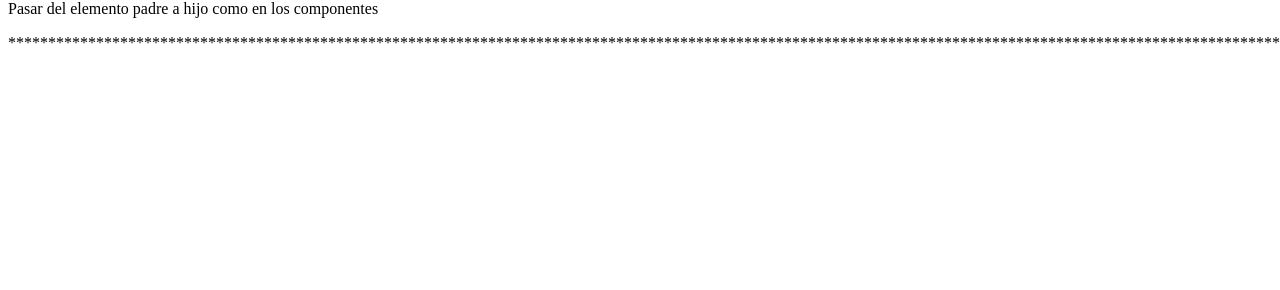
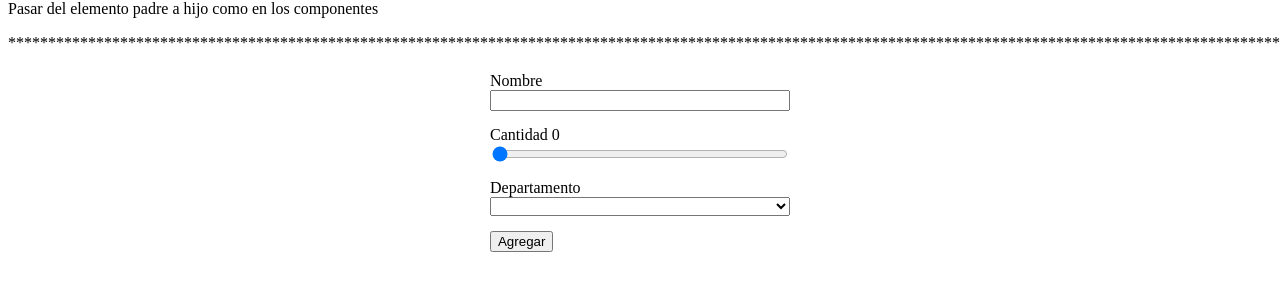
Before and after one commit to GiovanniSolano/Angular---directivas, an Angular app: page / in a window 1280 px wide. Shown: the part 2817-3107 px from the top of the page. Before the commit the page ends 2885 px from the top, so only its background shows below. Built offline with nearby package versions, Linux system fonts and the light colour scheme.

Commit message:
Ejercicio - Lista de la commpra

```diff
--- a/src/app/app.component.css
+++ b/src/app/app.component.css
@@ -36,3 +36,23 @@ h2 {
 .noHover {
     background-color: lightskyblue;
 }
+
+.containerCompras {
+    width: 60%;
+    margin: 20px auto 0 auto;
+    display: flex;
+    flex-direction: column;
+    align-items: center;
+}
+
+.row.listas {
+    display: flex;
+    flex-direction: row;
+    justify-content: center;
+    width: 100%;
+    margin-top: 30px;
+}
+
+.row.listas div {
+    width: 50%;
+}
--- a/src/app/app.component.html
+++ b/src/app/app.component.html
@@ -49,3 +49,18 @@
 <p>Pasar del elemento padre a hijo como en los componentes</p>
 
 <p>*************************************************************************************************************************************************************************</p>
+
+
+<div class="containerCompras">
+    <div class="row">
+        <app-formulario-compras (productoCreado)="onProductoCreado($event)"></app-formulario-compras>
+    </div>
+    <div class="row listas">
+        <div class="izquierda">
+            <app-lista-productos-compras (productoSeleccionado)="onProductoSeleccionadoCompra($event)" textoBoton="COMPRAR" [productosDeCompra]="productosDeCompraSeleccionados"></app-lista-productos-compras>
+        </div>
+        <div class="derecha">
+            <app-lista-productos-compras [productosDeCompra]="productosComprados" textoBoton="QUITAR" (productoSeleccionado)="onProductoNoSeleccionado($event)"></app-lista-productos-compras>
+        </div>
+    </div>
+</div>
--- a/src/app/app.component.ts
+++ b/src/app/app.component.ts
@@ -1,6 +1,7 @@
 import { Component, Input } from '@angular/core';
 import { Tarea } from './models/Tarea.model';
 import { Producto } from './models/Producto.model';
+import { ProductoDeCompra } from './models/ProductoDeCompra.model';
 
 @Component({
   selector: 'app-root',
@@ -16,11 +17,17 @@ export class AppComponent {
 
   productosSeleccionados: Producto[];
 
+  productosDeCompraSeleccionados: ProductoDeCompra[];
+
+  productosComprados: ProductoDeCompra[];
+
 
   constructor() {
 
 
     this.productosSeleccionados = [];
+    this.productosDeCompraSeleccionados = [];
+    this.productosComprados = [];
 
     this.arrComida = [
       new Producto('Enchiladas', 'https://dam.cocinafacil.com.mx/wp-content/uploads/2019/05/enchiladas-verdes.png', 30),
@@ -56,5 +63,19 @@ export class AppComponent {
 
   }
 
+  onProductoCreado(producto: ProductoDeCompra) {
+    this.productosDeCompraSeleccionados.push(producto);
+  }
+
+  onProductoSeleccionadoCompra(productoComprado) {
+    const prod = this.productosDeCompraSeleccionados.splice(productoComprado, 1);
+    this.productosComprados.push(prod[0]);
+  }
+
+  onProductoNoSeleccionado(productoNoComprado) {
+    const prod = this.productosComprados.splice(productoNoComprado, 1);
+    this.productosDeCompraSeleccionados.push(prod[0]);
+  }
+
 
 }
--- a/src/app/app.module.ts
+++ b/src/app/app.module.ts
@@ -15,6 +15,8 @@ import { NgSwitchComponent } from './components/ng-switch/ng-switch.component';
 import { ListaProductosComponent } from './components/ejercicioCajaRegistradora/lista-productos/lista-productos.component';
 import { ComandaComponent } from './components/ejercicioCajaRegistradora/comanda/comanda.component';
 import { SubrayadoDirective } from './directivas/subrayado.directive';
+import { FormularioComprasComponent } from './ejercicioListaDeLaCompra/formulario-compras/formulario-compras.component';
+import { ListaProductosComprasComponent } from './ejercicioListaDeLaCompra/lista-productos-compras/lista-productos-compras.component';
 
 @NgModule({
   declarations: [
@@ -29,7 +31,9 @@ import { SubrayadoDirective } from './directivas/subrayado.directive';
     NgSwitchComponent,
     ListaProductosComponent,
     ComandaComponent,
-    SubrayadoDirective
+    SubrayadoDirective,
+    FormularioComprasComponent,
+    ListaProductosComprasComponent
   ],
   imports: [
     BrowserModule,
--- /dev/null
+++ b/src/app/ejercicioListaDeLaCompra/formulario-compras/formulario-compras.component.css
@@ -0,0 +1,10 @@
+.formulario {
+    width: 300px;
+}
+
+.form-group {
+    display: flex;
+    flex-direction: column;
+    width: 100%;
+    margin-bottom: 15px;
+}
--- /dev/null
+++ b/src/app/ejercicioListaDeLaCompra/formulario-compras/formulario-compras.component.html
@@ -0,0 +1,21 @@
+<div class="formulario">
+    <div class="form-group">
+        <label>Nombre</label>
+        <input type="text" [(ngModel)]="nuevoProducto.nombre" name="nuevoProducto.nombre">
+    </div>
+    <div class="form-group">
+        <label>Cantidad {{nuevoProducto.cantidad}}</label>
+        <input type="range" min="0" max="15" step="1" [(ngModel)]="nuevoProducto.cantidad" name="nuevoProducto.cantidad">
+    </div>
+    <div class="form-group">
+        <label>Departamento</label>
+        <select [(ngModel)]="nuevoProducto.departamento">
+            <option value="carniceria">Carnicería</option>
+            <option value="fruteria">Frutería</option>
+            <option value="hogar">Hogar</option>
+            <option value="panaderia">Panadería</option>
+        </select>
+    </div>
+
+    <button (click)="onClick()">Agregar</button>
+</div>
--- /dev/null
+++ b/src/app/ejercicioListaDeLaCompra/formulario-compras/formulario-compras.component.ts
@@ -0,0 +1,27 @@
+import { Component, EventEmitter, OnInit, Output } from '@angular/core';
+import { ProductoDeCompra } from '../../models/ProductoDeCompra.model';
+
+@Component({
+  selector: 'app-formulario-compras',
+  templateUrl: './formulario-compras.component.html',
+  styleUrls: ['./formulario-compras.component.css']
+})
+export class FormularioComprasComponent implements OnInit {
+
+  @Output() productoCreado: EventEmitter<ProductoDeCompra>;
+  nuevoProducto: ProductoDeCompra;
+
+  constructor() {
+    this.nuevoProducto = new ProductoDeCompra();
+    this.productoCreado = new EventEmitter();
+   }
+
+  ngOnInit(): void {
+  }
+
+  onClick() {
+    this.productoCreado.emit(this.nuevoProducto);
+    this.nuevoProducto = new ProductoDeCompra();
+  }
+
+}
--- /dev/null
+++ b/src/app/ejercicioListaDeLaCompra/lista-productos-compras/lista-productos-compras.component.css
@@ -0,0 +1,22 @@
+.productos {
+    display: flex;
+    flex-direction: column;
+    align-items: center;
+    width: 90%;
+}
+
+.producto {
+    border: 1px solid gray;
+    padding: 10px;
+    width: 300px;
+    display: flex;
+    flex-direction: column;
+}
+
+.producto div p:first-child {
+    float: left;
+}
+
+.producto div p:last-child {
+    float: right;
+}
--- /dev/null
+++ b/src/app/ejercicioListaDeLaCompra/lista-productos-compras/lista-productos-compras.component.html
@@ -0,0 +1,10 @@
+<div class="productos">
+    <div class="producto" *ngFor="let producto of productosDeCompra; let indice = index">
+        <p>{{producto.nombre | uppercase}}</p>
+        <div>
+            <p>Cantidad: {{producto.cantidad}}</p>
+            <p>{{producto.departamento}}</p>
+        </div>
+        <button (click)="onClick(indice)">{{textoBoton}}</button>
+    </div>
+</div>
--- /dev/null
+++ b/src/app/ejercicioListaDeLaCompra/lista-productos-compras/lista-productos-compras.component.ts
@@ -0,0 +1,29 @@
+import { Component, Input, OnInit, EventEmitter, Output } from '@angular/core';
+import { ProductoDeCompra } from '../../models/ProductoDeCompra.model';
+
+@Component({
+  selector: 'app-lista-productos-compras',
+  templateUrl: './lista-productos-compras.component.html',
+  styleUrls: ['./lista-productos-compras.component.css']
+})
+export class ListaProductosComprasComponent implements OnInit {
+
+  @Input() textoBoton: string;
+  @Input() productosDeCompra: ProductoDeCompra[];
+  @Output() productoSeleccionado: EventEmitter<number>;
+
+  constructor() {
+    this.productoSeleccionado = new EventEmitter();
+  }
+
+  ngOnInit(): void {
+  }
+
+  onClick(indice: number) {
+
+    this.productoSeleccionado.emit(indice);
+
+
+  }
+
+}
--- /dev/null
+++ b/src/app/models/ProductoDeCompra.model.ts
@@ -0,0 +1,16 @@
+export class ProductoDeCompra {
+
+
+    nombre: string;
+    cantidad: number;
+    departamento: string;
+
+
+    constructor(pNombre: string = '', pCantidad: number = 0, pDepartamento: string = '') {
+        this.nombre = pNombre;
+        this.cantidad = pCantidad;
+        this.departamento = pDepartamento;
+    }
+
+
+}
```
